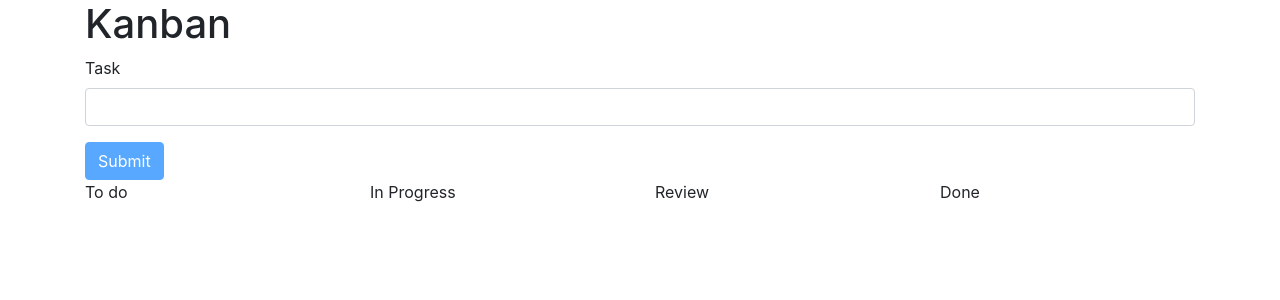
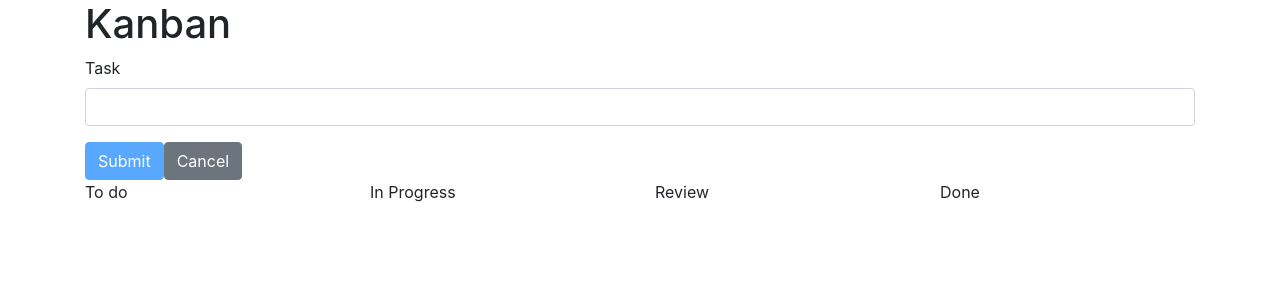
Before and after one commit to AlexeyStitch/canban, a React (Create React App) app: page / in a window 1280 px wide. Both pictures are taken after a click on the button "Create Task". Shown: the top 300 px of the page. Built offline with nearby package versions, Linux system fonts and the light colour scheme.

Commit message:
Kanban board + use Bootstrap

```diff
--- a/src/App.js
+++ b/src/App.js
@@ -3,6 +3,7 @@ import React, {useState} from 'react';
 function App() {
     const [isOpenCreateTaskForm, setIsOpenCreateTaskForm] =  useState(false)
     const [isButtonTaskCreate, setIsButtonTaskCreate] = useState(false)
+    const [taskInput, setTaskInput] = useState('')
 
     const isOpenForm = () => {
         setIsOpenCreateTaskForm(true)
@@ -10,6 +11,19 @@ function App() {
 
     const onTaskChange = (e) => {
        setIsButtonTaskCreate(e.target.value.length > 4)
+        setTaskInput(e.target.value)
+    }
+
+    const taskSubmit = (e) => {
+        console.log(taskInput)
+        e.preventDefault();
+      taskReset();
+    }
+
+    const taskReset = () => {
+        setTaskInput('')
+        setIsOpenCreateTaskForm(false)
+        setIsButtonTaskCreate(false)
     }
 
   return (
@@ -29,11 +43,11 @@ function App() {
                     <div className="form-group">
 
                         <label htmlFor="exampleInputEmail1">Task</label>
-                        <input type="text" className="form-control" onChange={onTaskChange}/>
+                        <input type="text" className="form-control" onChange={onTaskChange} value={taskInput}/>
                     </div>
 
-
-                    <button type="submit" className="btn btn-primary" disabled={!isButtonTaskCreate}>Submit</button>
+                    <button type="submit" className="btn btn-primary" disabled={!isButtonTaskCreate} onClick={taskSubmit}>Submit</button>
+                    <button type="button" className="btn btn-secondary" onClick={taskReset}>Cancel</button>
                 </form>
             }
 
```
